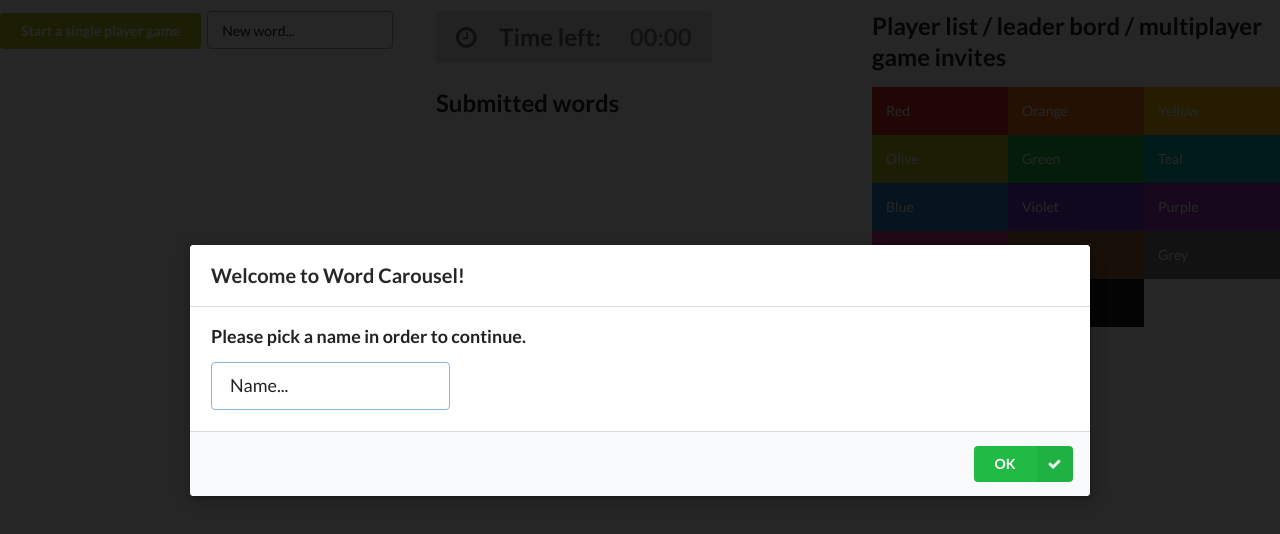
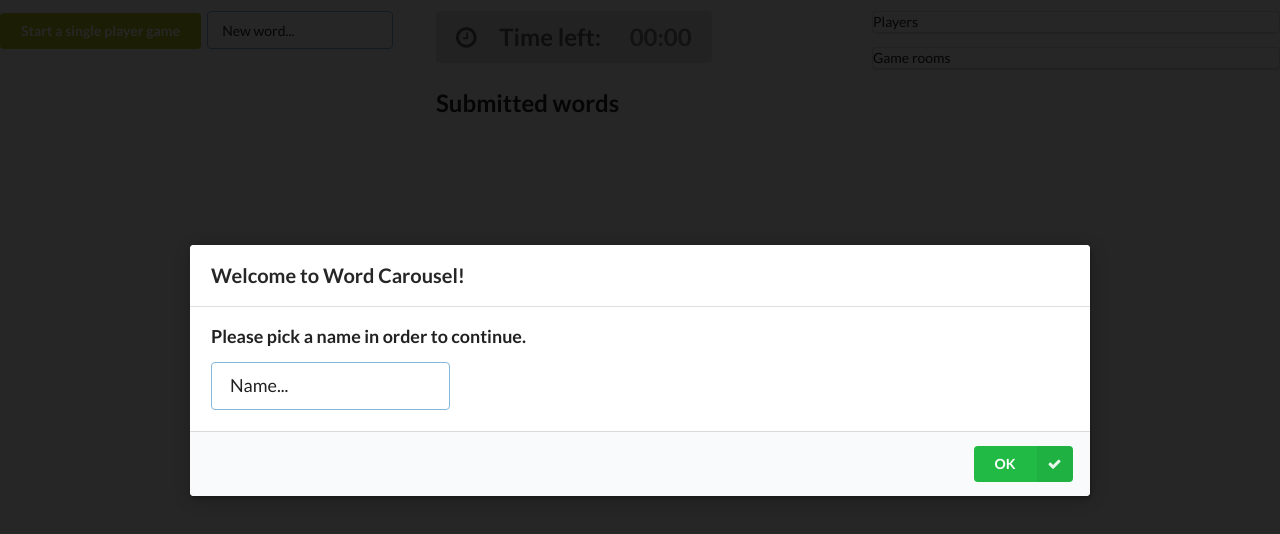
Before and after one commit to mihai-varga/MPS2015-proiect-1, a website: page index.html in a window 1280 px wide. Shown: the part 30-564 px from the top of the page. Drawn offline with nearby package versions, Linux system fonts and the light colour scheme; files that its build step writes are made by us from their sources.

Commit message:
Divs for displaying players and gamerooms.

```diff
--- a/index.html
+++ b/index.html
@@ -1,7 +1,7 @@
 <!DOCTYPE html>
 <html>
 <head>
-	<title>Letter carousel</title>
+    <title>Letter carousel</title>
 
     <script src="https://ajax.googleapis.com/ajax/libs/jquery/2.1.3/jquery.min.js"></script>
     <script type="text/javascript" src="./client/dist/carousel.js"></script>
@@ -16,10 +16,11 @@
     <link rel="stylesheet" href="./client/semantic-ui/components/container.min.css"/>
     <link rel="stylesheet" href="./client/semantic-ui/components/divider.min.css"/>
     <link rel="stylesheet" href="./client/semantic-ui/components/grid.min.css"/>
+    <link rel="stylesheet" href="./client/semantic-ui/components/header.min.css"/>
     <link rel="stylesheet" href="./client/semantic-ui/components/icon.min.css"/>
-    <link rel="stylesheet" href="./client/semantic-ui/components/header.min.css"/>
     <link rel="stylesheet" href="./client/semantic-ui/components/input.min.css"/>
     <link rel="stylesheet" href="./client/semantic-ui/components/modal.min.css"/>
+    <link rel="stylesheet" href="./client/semantic-ui/components/segment.min.css"/>
     <link rel="stylesheet" href="./client/semantic-ui/components/site.min.css"/>
 </head>
 <body>
@@ -67,22 +68,12 @@
     </div>
   </div>
   <div class="column">
-    <h2>Player list / leader bord / multiplayer game invites</h2>
-    <div class="ui three column stackable padded middle aligned centered color grid">
-      <div class="red column">Red</div>
-      <div class="orange column">Orange</div>
-      <div class="yellow column">Yellow</div>
-      <div class="olive column">Olive</div>
-      <div class="green column">Green</div>
-      <div class="teal column">Teal</div>
-      <div class="blue column">Blue</div>
-      <div class="violet column">Violet</div>
-      <div class="purple column">Purple</div>
-      <div class="pink column">Pink</div>
-      <div class="brown column">Brown</div>
-      <div class="grey column">Grey</div>
-      <div class="black column">Black</div>
-    </div>
+      <div class="ui segments" id="players">
+          <p>Players</p>
+      </div>
+      <div class="ui segments" id="gameRooms">
+          <p>Game rooms</p>
+      </div>
   </div>
 </div>
 </body>
```
